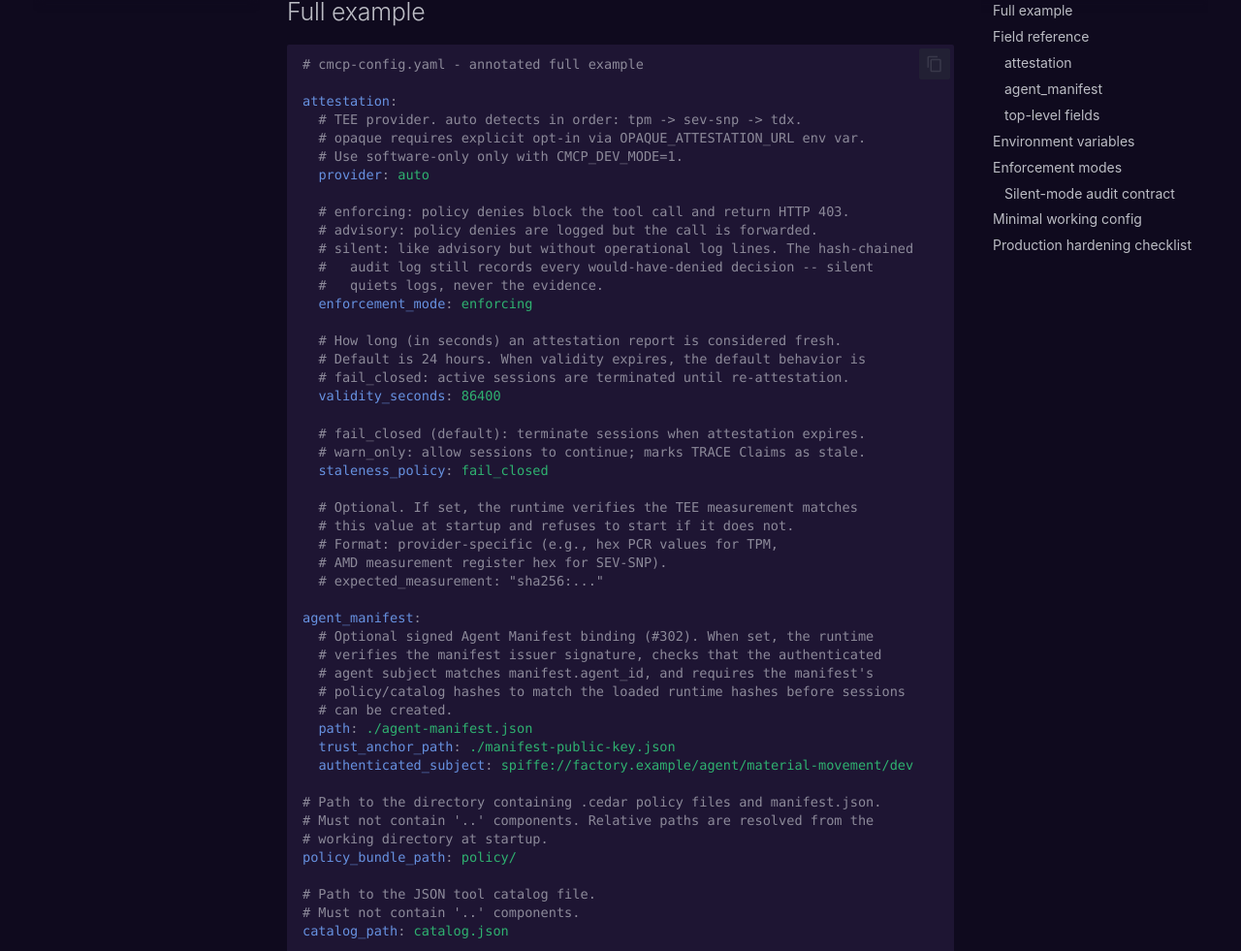
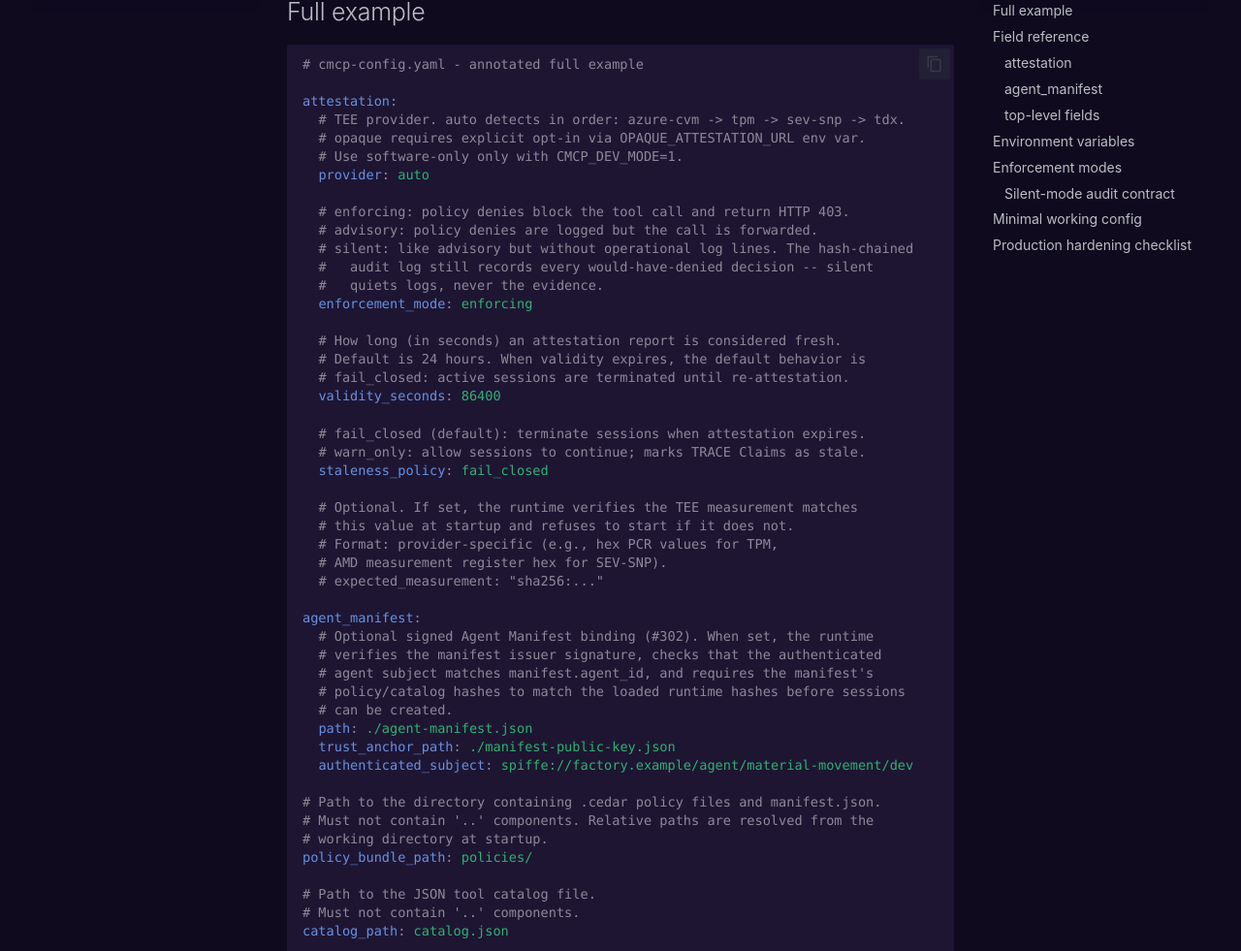
Before and after one commit to agentrust-io/cmcp, an MkDocs documentation site: the page built from docs/configuration.md, in a window 1280 px wide and 1400 px high, scrolled down 204 px. Shown: the part 145-1126 px from the top of the window at 97% size. Built offline with MkDocs 1.6.1 and Material for MkDocs 9.7.7, drawn with Linux system fonts in a browser that asks for light colours; some web fonts are replaced; comment, search, counter and statistics services are not loaded; some of the changed text lies outside the part shown.

Commit message:
docs: cmcp verify in CLI table, correct autodetect order, policies/ naming (#416)
* docs: add cmcp verify to CLI table, fix autodetect order, normalize policies/

- add the `cmcp verify` row to the README CLI reference (the command the
  quickstart relies on but the table omitted)
- correct the auto-detect order everywhere it was documented backwards: the
  README body and the FAQ (prose + JSON-LD) now match the code,
  azure-cvm -> tpm -> sev-snp -> tdx, software-only only under CMCP_DEV_MODE=1
- normalize policy_bundle_path to policies/ in the README config reference and
  docs/configuration.md so docs, examples, and the code default agree

Co-Authored-By: Claude Opus 4.8 (1M context) <noreply@anthropic.com>

* docs(configuration): include azure-cvm in the documented autodetect order

Co-Authored-By: Claude Opus 4.8 (1M context) <noreply@anthropic.com>

---------

Co-authored-by: Claude Opus 4.8 (1M context) <noreply@anthropic.com>

````diff
--- a/docs/configuration.md
+++ b/docs/configuration.md
@@ -8,7 +8,7 @@
 # cmcp-config.yaml - annotated full example
 
 attestation:
-  # TEE provider. auto detects in order: tpm -> sev-snp -> tdx.
+  # TEE provider. auto detects in order: azure-cvm -> tpm -> sev-snp -> tdx.
   # opaque requires explicit opt-in via OPAQUE_ATTESTATION_URL env var.
   # Use software-only only with CMCP_DEV_MODE=1.
   provider: auto
@@ -48,7 +48,7 @@ agent_manifest:
 # Path to the directory containing .cedar policy files and manifest.json.
 # Must not contain '..' components. Relative paths are resolved from the
 # working directory at startup.
-policy_bundle_path: policy/
+policy_bundle_path: policies/
 
 # Path to the JSON tool catalog file.
 # Must not contain '..' components.
@@ -76,7 +76,7 @@ policy_reload_interval_seconds: 0
 
 | Field | Type | Default | Description |
 |-------|------|---------|-------------|
-| `provider` | string | `auto` | TEE provider. Valid values: `auto`, `tpm`, `sev-snp`, `tdx`, `opaque`, `software-only`. `auto` detects in order: tpm then sev-snp then tdx. `opaque` requires `OPAQUE_ATTESTATION_URL` to be set. `software-only` requires `CMCP_DEV_MODE=1`. |
+| `provider` | string | `auto` | TEE provider. Valid values: `auto`, `tpm`, `sev-snp`, `tdx`, `opaque`, `software-only`. `auto` detects in order: azure-cvm, then tpm, then sev-snp, then tdx. `opaque` requires `OPAQUE_ATTESTATION_URL` to be set. `software-only` requires `CMCP_DEV_MODE=1`. |
 | `enforcement_mode` | string | `enforcing` | Policy enforcement mode. Valid values: `enforcing`, `advisory`, `silent`. |
 | `validity_seconds` | integer | `86400` | Attestation report validity period in seconds. Must be a positive integer. At expiry, behavior is controlled by `staleness_policy`. |
 | `staleness_policy` | string | `fail_closed` | Action when attestation validity expires. Valid values: `fail_closed` (terminate sessions), `warn_only` (allow sessions, mark claims as stale). |
@@ -96,7 +96,7 @@ All fields are optional as a group. If `path` is set, `trust_anchor_path` must a
 
 | Field | Type | Default | Description |
 |-------|------|---------|-------------|
-| `policy_bundle_path` | string | `policy/` | Path to the Cedar policy bundle directory. Must contain `.cedar` files and a `manifest.json`. Path traversal (`..` components) is rejected. |
+| `policy_bundle_path` | string | `policies/` | Path to the Cedar policy bundle directory. Must contain `.cedar` files and a `manifest.json`. Path traversal (`..` components) is rejected. |
 | `catalog_path` | string | `catalog.json` | Path to the JSON tool catalog. Path traversal (`..` components) is rejected. |
 | `listen_addr` | string | `0.0.0.0:8443` | Address and port the gateway binds to. |
 | `max_response_size_bytes` | integer | `2097152` | Maximum tool response size in bytes (2MB). Must be a positive integer. Responses exceeding this limit are rejected before inspection. |
@@ -132,7 +132,7 @@ Environment variables control secrets and mode flags that must not appear in con
 attestation:
   provider: auto
   enforcement_mode: enforcing
-policy_bundle_path: policy/
+policy_bundle_path: policies/
 catalog_path: catalog.json
 ```
 
````
Also changed, not shown: README.md (+6 -5 lines).
